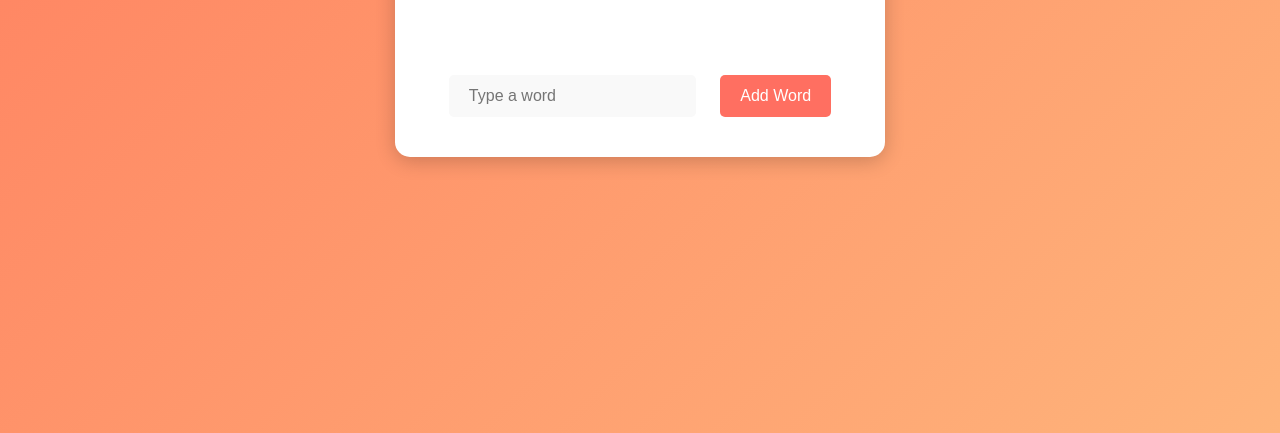
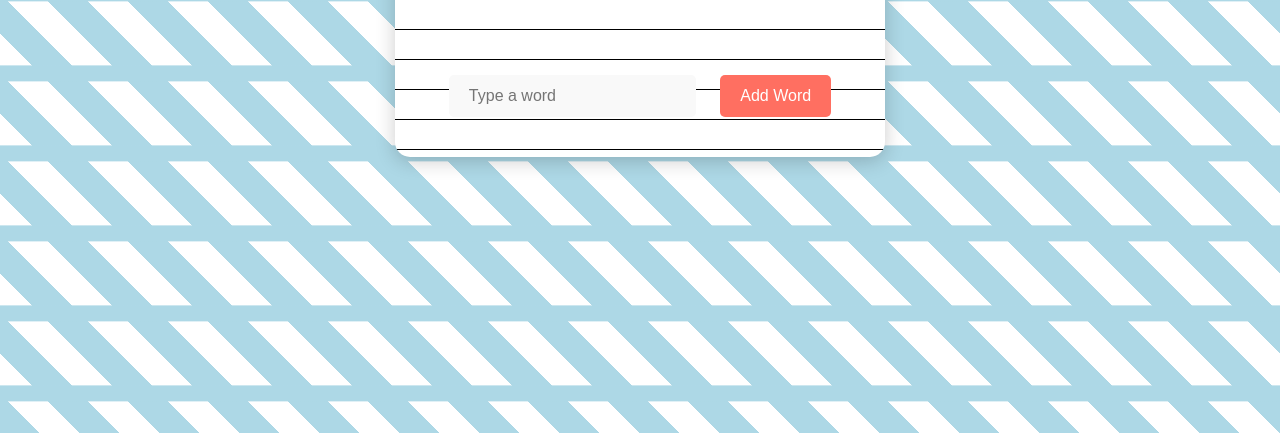
Before and after one commit to sayhan1610/one_word_story, a plain HTML site: page index.html in a window 1280 px wide. Shown: the part 367-800 px from the top of the page. Drawn offline with Linux system fonts and the light colour scheme.

Commit message:
Style Updates

```diff
--- a/index.html
+++ b/index.html
@@ -6,7 +6,7 @@
     <title>One Word Story Maker</title>
     <link rel="stylesheet" href="styles.css" />
   </head>
-  <body>
+  <body class="background">
     <div class="container">
       <h1>One Word Story Maker</h1>
       <div id="story"></div>
--- a/script.js
+++ b/script.js
@@ -2,6 +2,14 @@ document.addEventListener('DOMContentLoaded', function() {
     const userInput = document.getElementById('userInput');
     const submitBtn = document.getElementById('submitBtn');
     const storyDiv = document.getElementById('story');
+
+    // Log to check if elements are correctly selected
+    console.log(userInput, submitBtn, storyDiv); // This should not log `null`
+
+    if (!userInput || !submitBtn || !storyDiv) {
+        console.error('One or more elements are not found in the DOM.');
+        return;
+    }
 
     let story = "";
     let lastPartOfSpeech = null;
@@ -9,6 +17,8 @@ document.addEventListener('DOMContentLoaded', function() {
     submitBtn.addEventListener('click', addUserWord);
 
     function addUserWord() {
+        console.log('Button clicked'); // Log to check if function is called
+
         const word = userInput.value.trim();
         if (word) {
             const punctuation = getPunctuation(word);
--- a/styles.css
+++ b/styles.css
@@ -24,12 +24,20 @@ body {
 /* Container Styling */
 .container {
   text-align: center;
-  background: #ffffff;
   padding: 30px;
   border-radius: 15px;
   box-shadow: 0 4px 20px rgba(0, 0, 0, 0.2);
   transform: scale(1);
   transition: transform 0.3s ease-in-out, box-shadow 0.3s ease-in-out;
+  background-image: repeating-linear-gradient(
+    0deg,
+    black,
+    1px,
+    white 1px,
+    white
+  );
+  background-size: 100% 30px;
+  background-color: white;
 }
 
 .container:hover {
@@ -101,3 +109,29 @@ button:active {
   background: #ff6f61;
   transform: translateY(1px);
 }
+
+.background {
+  --size: 80px; /* control the size */
+  --color: #add8e6;
+
+  background: linear-gradient(
+      to bottom,
+      transparent 0%,
+      transparent 40%,
+      #add8e6 41%,
+      #add8e6 60%,
+      transparent 61%,
+      transparent 100%
+    ),
+    linear-gradient(
+      45deg,
+      #add8e6 25%,
+      transparent 25%,
+      transparent 50%,
+      #add8e6 50%,
+      #add8e6 75%,
+      transparent 75%,
+      transparent
+    );
+  background-size: var(--size) var(--size);
+}
```
Also changed, not shown: 2 other files.
